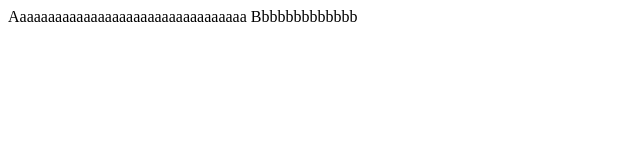
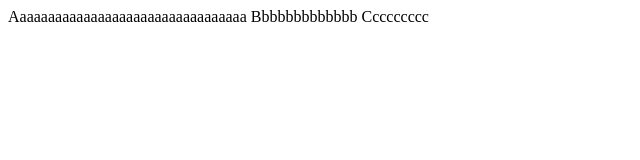
Before and after one commit to ArdeleanAlex/app, a plain HTML site: page index.html in a window 1280 px wide. Shown: the full height of the page, 0-640 px from the left. Drawn offline with Linux system fonts and the light colour scheme.

Commit message:
Update index.html

```diff
--- a/index.html
+++ b/index.html
@@ -11,5 +11,9 @@
 
 
     Bbbbbbbbbbbbb
+
+
+
+    Ccccccccc
 </body>
 </html>
```
